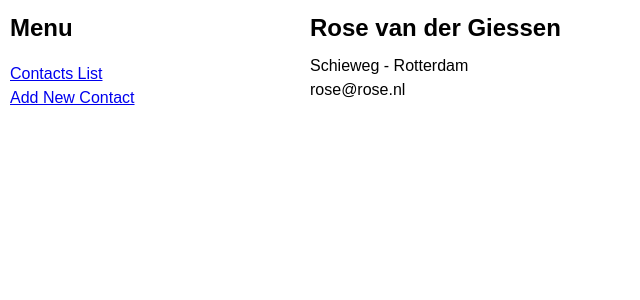
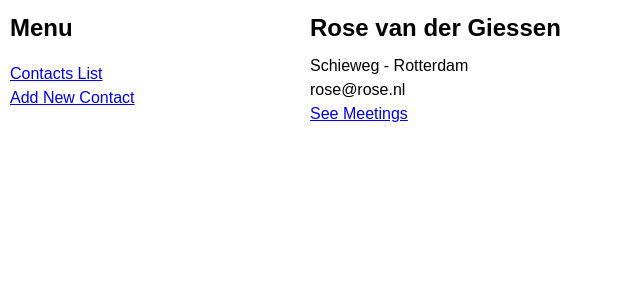
Before and after one commit to boolean-uk/react-address-book, a React (Create React App) app: page /contacts/1 in a window 1280 px wide. Shown: the top 300 px of the page, without its empty margins (0-640 px from the left). Built offline with nearby package versions, Linux system fonts and the light colour scheme; data requests are answered from the project's data file.

Commit message:
added meetings to db & useLocation to pass contact to meeting

```diff
--- a/db/db.json
+++ b/db.json
@@ -10,5 +10,14 @@
       "linkedin": "",
       "id": 1
     }
+  ],
+  "meetings": [
+    {
+      "id": 1,
+      "date": "",
+      "time": "",
+      "location": "",
+      "userId": 1
+    }
   ]
 }
--- a/src/App.js
+++ b/src/App.js
@@ -4,11 +4,13 @@ import ContactsList from "./components/ContactsList"
 import ContactsAdd from "./components/ContactsAdd"
 import ContactsView from "./components/ContactsView"
 import ContactsEdit from "./components/ContactsEdit"
+import MeetingsList from "./components/MeetingsList"
 import "./styles/styles.css"
 
 export default function App() {
   const [contacts, setContacts] = useState([])
   const [isLoading, setIsLoading] = useState(true)
+  // const [meetings, setMeetings] = useState([])
 
   //TODO: Load all contacts on useEffect when component first renders
   useEffect(() => {
@@ -18,6 +20,14 @@ export default function App() {
       .then(data => setContacts(data))
       setIsLoading(false)
   }, [])
+
+  // useEffect(() => {
+  //   setIsLoading(true)
+  //   fetch('http://localhost:4000/meetings')
+  //     .then(res => res.json())
+  //     .then(data => setMeetings(data))
+  //     setIsLoading(false)
+  // }, [])
 
   return (
     <>
@@ -36,6 +46,7 @@ export default function App() {
           <Route path='/contacts/:id' element={<ContactsView />} />
           <Route path='/contacts/add' element={<ContactsAdd setContacts={setContacts} contacts={contacts}/>} />
           <Route path='/contacts/edit/:id' element={<ContactsEdit setContacts={setContacts} contacts={contacts}/>} />
+          <Route path='/contacts/:id/meetings' element={<MeetingsList contacts={contacts} />} />
         </Routes>
       </main>
     </>
--- a/src/components/ContactsView.js
+++ b/src/components/ContactsView.js
@@ -1,5 +1,5 @@
 import { useEffect, useState } from "react"
-import { useParams } from "react-router-dom"
+import { useParams, Link } from "react-router-dom"
 
 function ContactsView() {
   const [contact, setContact] = useState(false)
@@ -26,6 +26,7 @@ function ContactsView() {
       <p>{contact && contact.email}</p>
       <p>{contact && contact.twitter}</p>
       <p>{contact && contact.linkedin}</p>
+      <Link to={`/contacts/${contact.id}/meetings`} state={{contact}}>See Meetings</Link>
     </div>
   )
 }
--- /dev/null
+++ b/src/components/MeetingsList.js
@@ -0,0 +1,28 @@
+import { useState, useEffect } from "react"
+import { useLocation } from "react-router-dom";
+
+const MeetingsList = () => {
+
+  const [contact, setContact] = useState(null);
+
+  const location = useLocation();
+
+  useEffect(() => {
+    if (location.state) {
+      const { contact } = location.state;
+      setContact(contact);
+      console.log(contact)
+    }
+  }, [location]);
+
+
+  return(
+    <>
+    <h2>Meetings</h2>
+    {/* <Meetings userId = {contact.id}/> */}
+    {/* http://localhost:4000/meetings?userId={contact.id} */}
+    </>
+  )
+}
+
+export default MeetingsList
```
